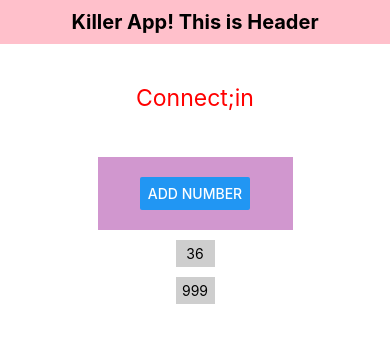
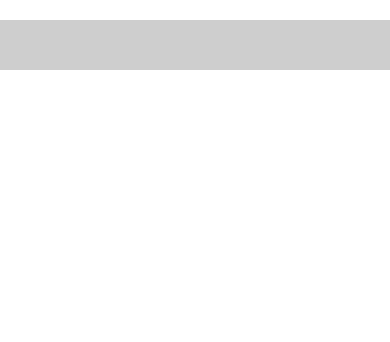
Before and after one commit to dohyunKim12/React-Native, a React Native app: screen / in a window 390 px wide. Shown: the top 342 px of the page. Built offline with nearby package versions, Linux system fonts and the light colour scheme.

Commit message:
Component-TextInput

```diff
--- a/App.js
+++ b/App.js
@@ -12,6 +12,7 @@ import {View, Text, StyleSheet, ScrollView} from 'react-native';
 import Header from './src/header';
 import Generator from './src/generator';
 import NumList from './src/numlist';
+import Input from './src/input';
 
 class App extends Component {
   state = {
@@ -52,7 +53,7 @@ class App extends Component {
   render() {
     return (
       <View style={styles.mainView}>
-        <Header name={this.state.appName} />
+        {/* <Header name={this.state.appName} />
         <View>
           <Text
             style={styles.mainText}
@@ -70,9 +71,10 @@ class App extends Component {
           bounces={true} // only for IOS, not Android
         >
           <NumList num={this.state.random} delete={this.onNumDelete} />
-        </ScrollView>
+        </ScrollView> */}
         {/* Generator에서 number를 생성시키고, numList는 랜덤 number들을 View에 */}
         {/* 띄운다. (터치하면 삭제되는 기능까지 구현.) */}
+        <Input />
       </View>
     );
   }
--- /dev/null
+++ b/src/input.js
@@ -0,0 +1,52 @@
+/**
+ * Sample React Native App
+ * https://github.com/facebook/react-native
+ *
+ * @format
+ * @flow strict-local
+ */
+
+import React, {Component} from 'react';
+import {View, Text, StyleSheet, TextInput} from 'react-native';
+
+class Input extends Component {
+  //state 활용할 것이여서 class 사용.
+  state = {
+    myTextInput: '',
+  };
+
+  onChangeInput = event => {
+    this.setState({
+      myTextInput: event,
+    });
+  };
+  render() {
+    return (
+      <View style={styles.mainView}>
+        <TextInput
+          value={this.state.myTextInput}
+          style={styles.input}
+          onChangeText={this.onChangeInput}
+          // multiline={true} // 글자수 많아지면 자동 개행.
+          maxLength={10} // 글자수 제한.
+          autoCapitalize={'none'} // 자동 대문자 전환 방지.
+        />
+      </View>
+    );
+  }
+}
+
+const styles = StyleSheet.create({
+  mainView: {
+    width: '100%',
+  },
+  input: {
+    width: '100%',
+    backgroundColor: '#cecece',
+    marginTop: 20,
+    fontSize: 25,
+    padding: 10,
+  },
+});
+
+export default Input;
```
